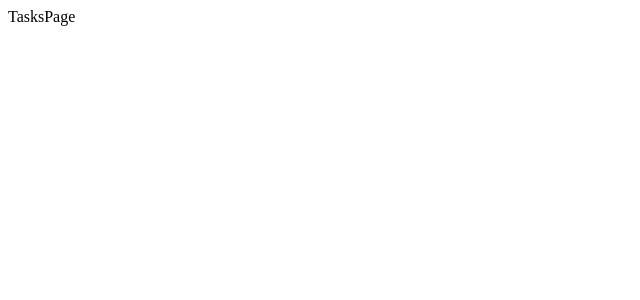
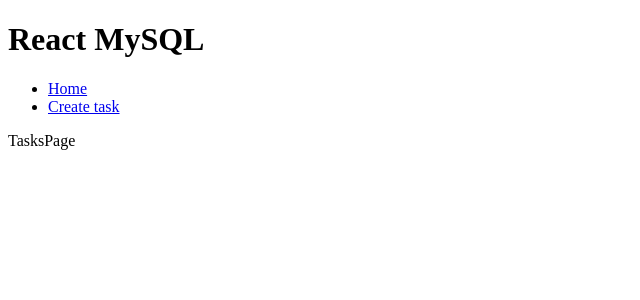
Before and after one commit to vasquezluis/mern-stack-mysql, a React (Vite) app in the folder client/: page / in a window 1280 px wide. Shown: the top 300 px of the page, without its empty margins (0-640 px from the left). Built offline with nearby package versions, Linux system fonts and the light colour scheme.

Commit message:
Adding Route pages

```diff
--- a/client/src/App.jsx
+++ b/client/src/App.jsx
@@ -1,15 +1,21 @@
 import { Route, Routes } from "react-router-dom";
+
 import TasksPage from "./pages/TasksPage";
 import TasksForm from "./pages/TasksForm";
 import NotFound from "./pages/NotFound";
 
+import Navbar from "./pages/components/Navbar";
+
 function App() {
   return (
-    <Routes>
-      <Route path="/" element={<TasksPage />} />
-      <Route path="/tasksform" element={<TasksForm />} />
-      <Route path="*" element={<NotFound />} />
-    </Routes>
+    <>
+      <Navbar />
+      <Routes>
+        <Route path="/" element={<TasksPage />} />
+        <Route path="/tasksform" element={<TasksForm />} />
+        <Route path="*" element={<NotFound />} />
+      </Routes>
+    </>
   );
 }
 
```
